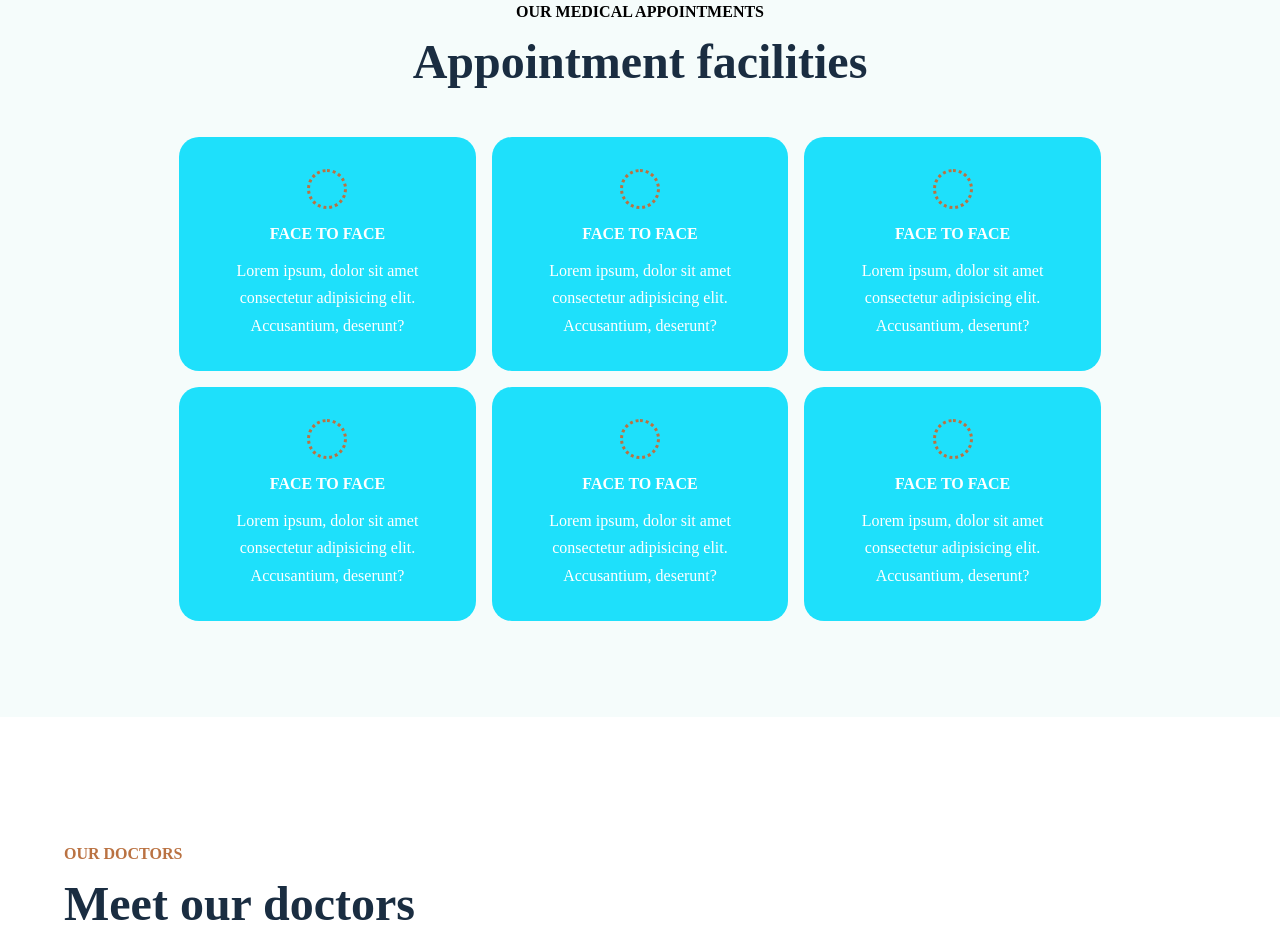
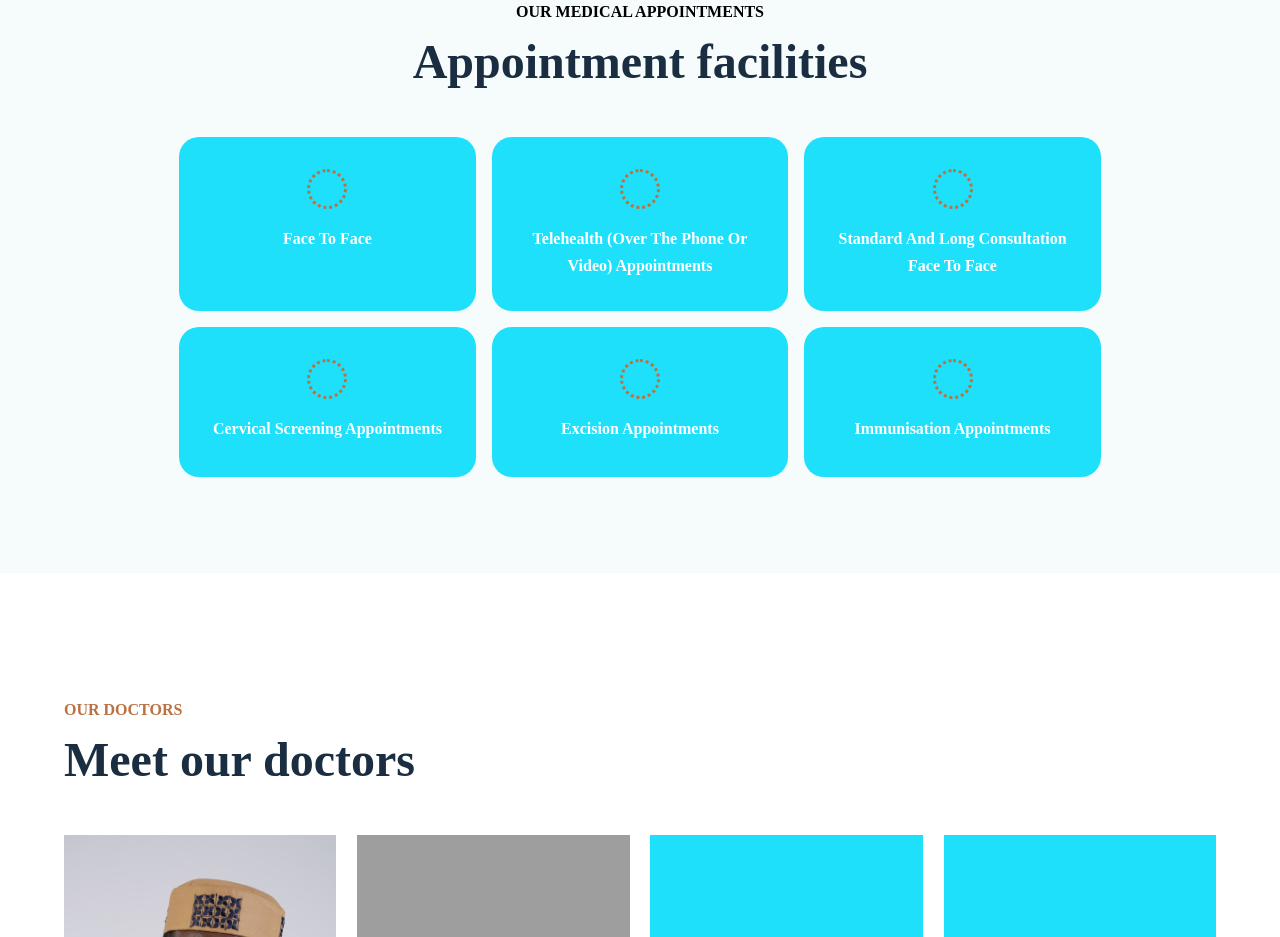
Before and after one commit to victorskydotdev/tocumwal-doctors, a website built with webpack: page src/html/index.html in a window 1280 px wide. Shown: the part 3297-4234 px from the top of the page. Built offline with nearby package versions, Linux system fonts and the light colour scheme; grey boxes are pictures that could not be loaded.

Commit message:
updating the appointment section

```diff
--- a/src/html/index.html
+++ b/src/html/index.html
@@ -235,62 +235,46 @@
 				<div class="appointments-card-wrap">
 					<div class="appointment-card">
 						<div class="icon"></div>
-						<h4 class="heading">face to face</h4>
+						<!-- <h4 class="heading"></h4> -->
+
+						<p class="text">face to face</p>
+					</div>
+
+					<div class="appointment-card">
+						<div class="icon"></div>
+						<!-- <h4 class="heading"></h4> -->
 
 						<p class="text">
-							Lorem ipsum, dolor sit amet consectetur adipisicing elit.
-							Accusantium, deserunt?
+							Telehealth (Over the phone or video) appointments
 						</p>
 					</div>
 
 					<div class="appointment-card">
 						<div class="icon"></div>
-						<h4 class="heading">face to face</h4>
+						<!-- <h4 class="heading">face to face</h4> -->
 
-						<p class="text">
-							Lorem ipsum, dolor sit amet consectetur adipisicing elit.
-							Accusantium, deserunt?
-						</p>
+						<p class="text">Standard and Long Consultation Face to Face</p>
 					</div>
 
 					<div class="appointment-card">
 						<div class="icon"></div>
-						<h4 class="heading">face to face</h4>
+						<!-- <h4 class="heading">face to face</h4> -->
 
-						<p class="text">
-							Lorem ipsum, dolor sit amet consectetur adipisicing elit.
-							Accusantium, deserunt?
-						</p>
+						<p class="text">Cervical Screening appointments</p>
 					</div>
 
 					<div class="appointment-card">
 						<div class="icon"></div>
-						<h4 class="heading">face to face</h4>
+						<!-- <h4 class="heading">face to face</h4> -->
 
-						<p class="text">
-							Lorem ipsum, dolor sit amet consectetur adipisicing elit.
-							Accusantium, deserunt?
-						</p>
+						<p class="text">Excision Appointments</p>
 					</div>
 
 					<div class="appointment-card">
 						<div class="icon"></div>
-						<h4 class="heading">face to face</h4>
+						<!-- <h4 class="heading">face to face</h4> -->
 
-						<p class="text">
-							Lorem ipsum, dolor sit amet consectetur adipisicing elit.
-							Accusantium, deserunt?
-						</p>
-					</div>
-
-					<div class="appointment-card">
-						<div class="icon"></div>
-						<h4 class="heading">face to face</h4>
-
-						<p class="text">
-							Lorem ipsum, dolor sit amet consectetur adipisicing elit.
-							Accusantium, deserunt?
-						</p>
+						<p class="text">Immunisation Appointments</p>
 					</div>
 				</div>
 			</div>
--- a/src/scss/_appointment-section.scss
+++ b/src/scss/_appointment-section.scss
@@ -53,13 +53,15 @@
 					margin: 0 auto 1em auto;
 				}
 
-				.heading {
-					margin-bottom: 0.9em;
-					text-transform: uppercase;
-				}
+				// .heading {
+				// 	margin-bottom: 0.9em;
+				// 	text-transform: uppercase;
+				// }
 
 				.text {
 					line-height: $lineheight;
+					text-transform: capitalize;
+					font-weight: 600;
 				}
 			}
 
```
